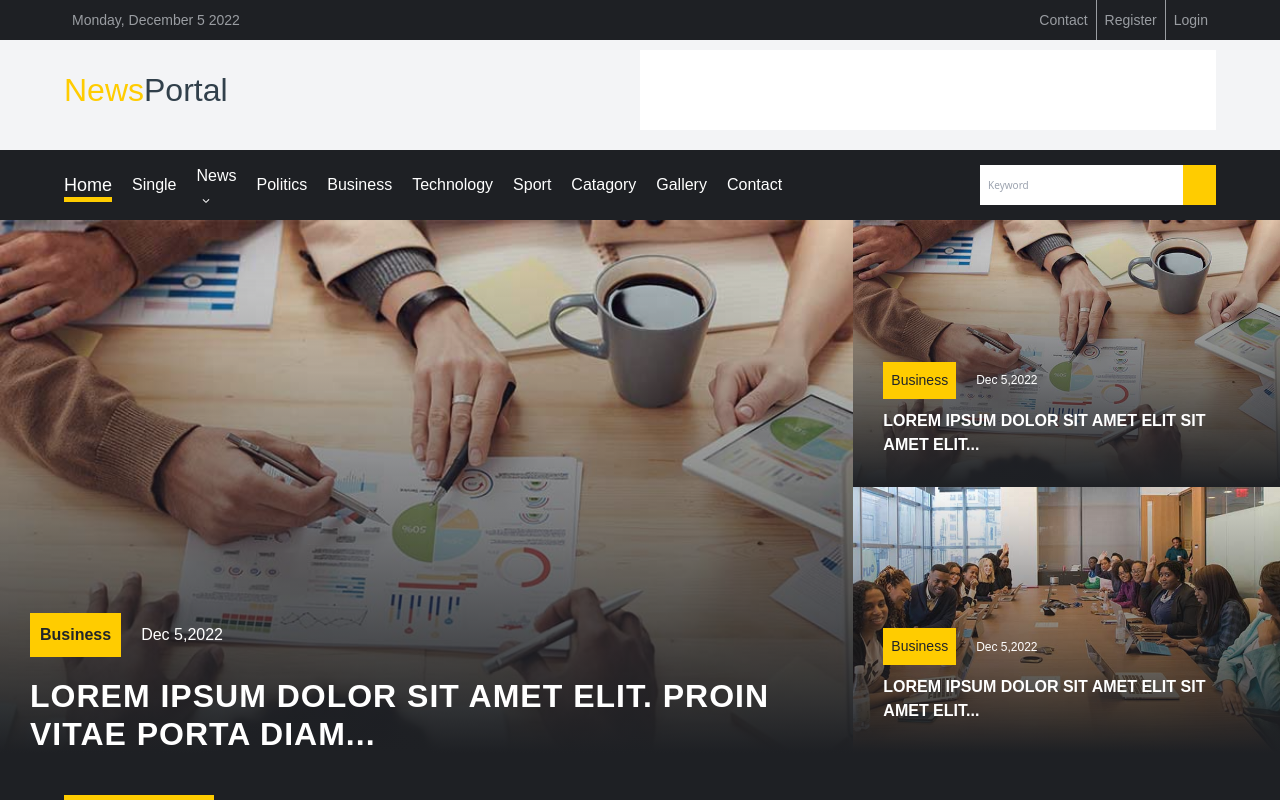
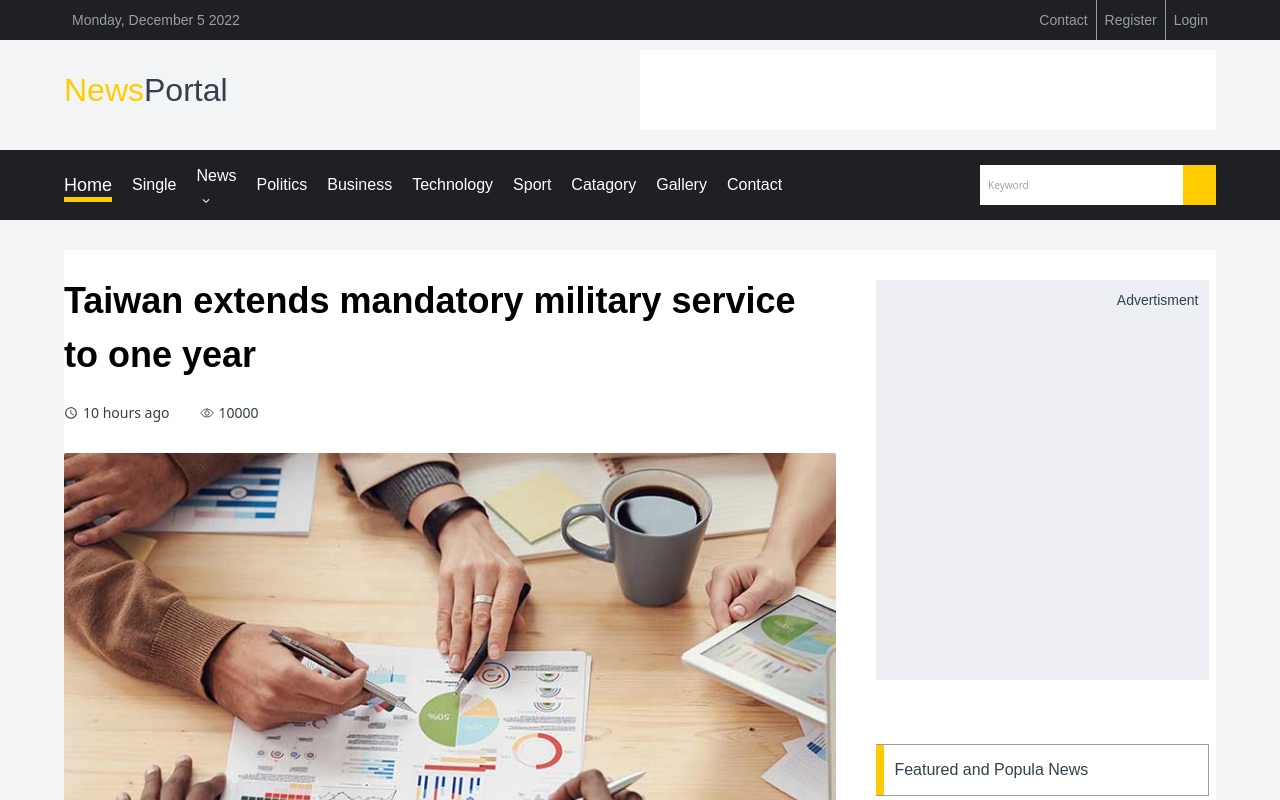
Before and after one commit to Sagni-prog/News-website, a React (Create React App) app: page / in a window 1280 px wide. Shown: the top 800 px of the page. Built offline with nearby package versions, Linux system fonts and the light colour scheme.

Commit message:
single post modified

```diff
--- a/src/App.js
+++ b/src/App.js
@@ -20,12 +20,12 @@ function App() {
           <Top />
           <Adds />
           <Nav />
-          {/* <SinglePost /> */}
-          <Hero />
+          <SinglePost />
+          {/* <Hero />
           <Featured />
           <NewsByCatagory />
           <Videos />
-          <Photogallery />
+          <Photogallery /> */}
           <Footer />
       </BrowserRouter>
     </div>
--- a/src/SinglePost/SinglePost.js
+++ b/src/SinglePost/SinglePost.js
@@ -15,19 +15,21 @@ const SinglePost = () => {
                               Taiwan extends mandatory military service to one year
                           </h1>
                       </div>
-                      <div className='flex gap-4'>
-                        <div className='flex gap-1'>
+                      <div className='flex gap-3'>
+                        <div className='flex align-center gap-lt'>
                            <MdSchedule className='font-montserrat font-14 color-dark' />
                            <p className='font-14 color-dark'>10 hours ago</p>
                         </div>
-                        <div className='flex gap-1'>
+
+                        <div className='flex align-center gap-lt'>
                            <IoEyeOutline className='font-montserrat font-14 color-dark' />
-                           <p className='font-14 color-dark'>1000</p>
+                           <p className='font-14 color-dark'>10000</p>
                         </div>
+
                       </div>
                   </div>
 
-                  <div className='detail-img mt-3 mb-2'>
+                  <div className='detail-img mt-1 mb-2'>
                       <img src = { img1 } alt = '' />
                   </div>
                   <div className='author'>
--- a/src/index.css
+++ b/src/index.css
@@ -11,8 +11,8 @@
     box-sizing: border-box;
 }
 body{
-    background-color: #EDEFF4;
-    /* background-color: #fff;  */
+    /* background-color: #EDEFF4; */
+    background-color: #fff;
 }
 .ads{
     height: 40rem;
@@ -186,6 +186,9 @@ html{
     align-items: flex-end;
 }
 
+.gap-lt{
+    gap: 0.5rem;
+}
 
 .gap-1{
     gap: 1rem;
```
